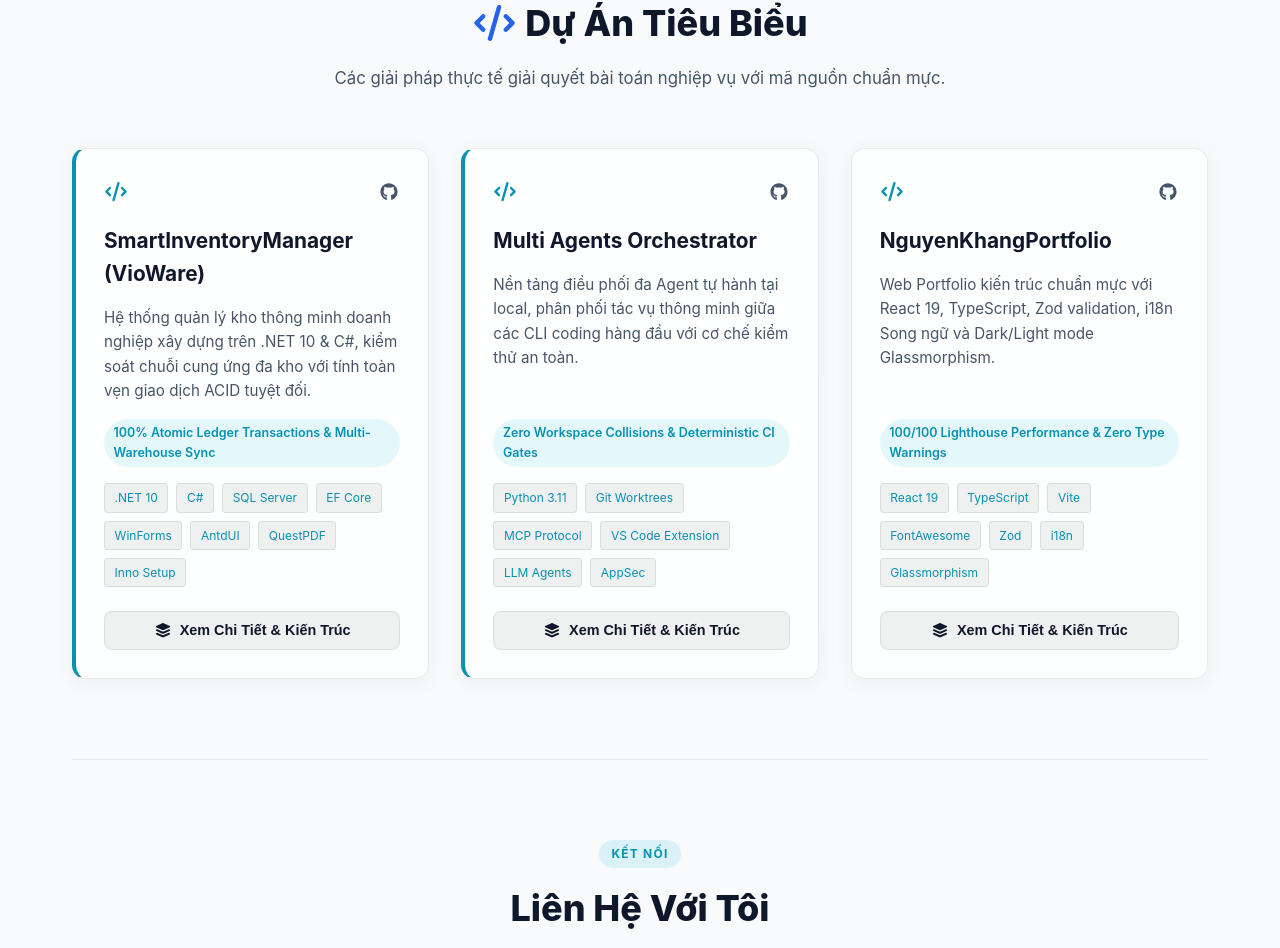
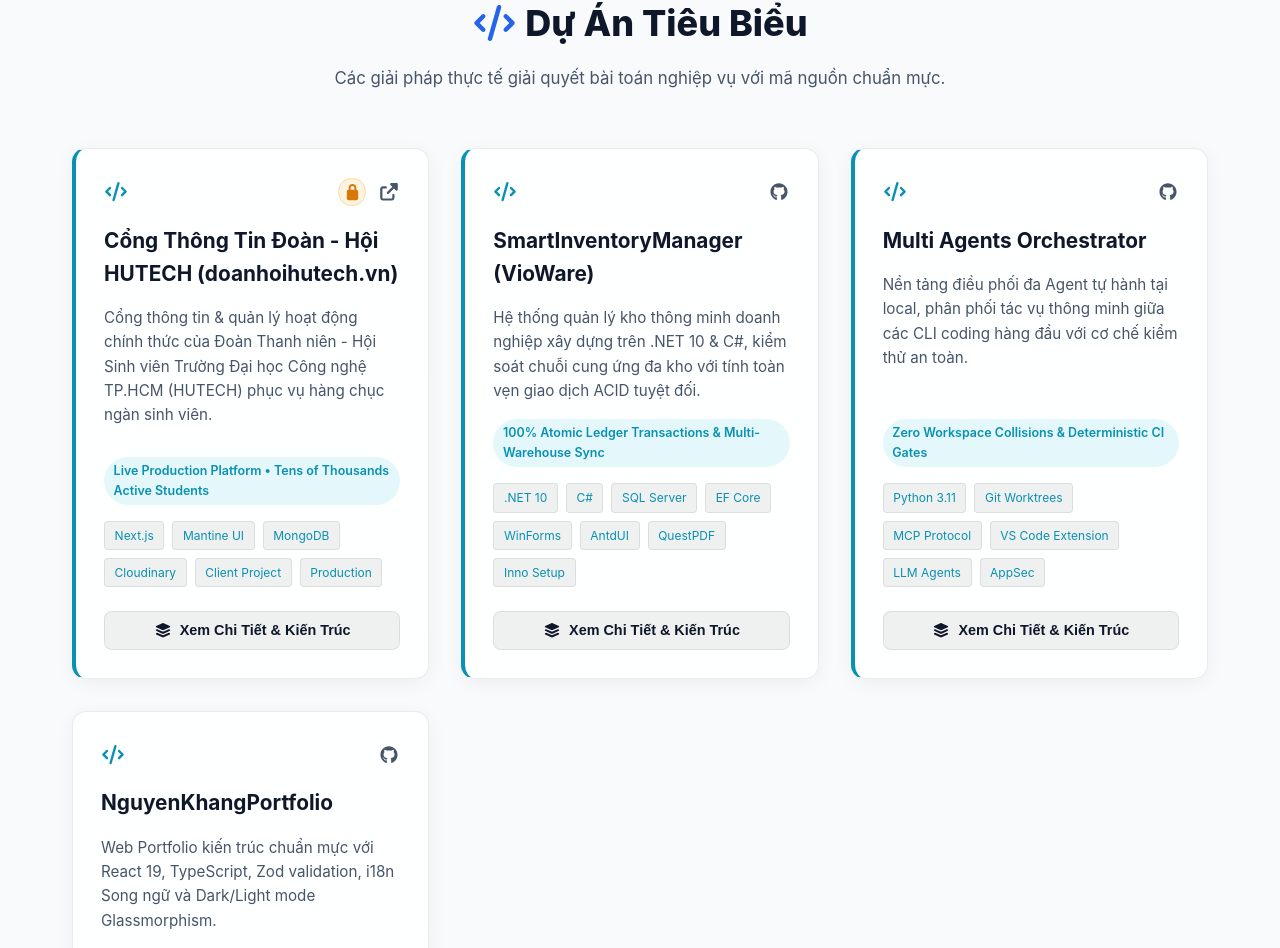
Before and after one commit to khang1604/nguyenkhangportfolio, a React (Vite) app in the folder frontend/: page / in a window 1280 px wide. Shown: the part 2191-3139 px from the top of the page. Built offline with nearby package versions, Linux system fonts and the light colour scheme.

Commit message:
feat(projects): add production client case study for doanhoihutech.vn

```diff
--- a/frontend/src/components/icons/index.ts
+++ b/frontend/src/components/icons/index.ts
@@ -18,6 +18,7 @@ import {
   faCheck,
   faLightbulb,
   faRocket,
+  faLock,
 } from '@fortawesome/free-solid-svg-icons';
 import {
   faGithub,
@@ -47,6 +48,7 @@ export {
   faCheck,
   faLightbulb,
   faRocket,
+  faLock,
   faGithub,
   faLinkedin,
   faReact,
--- a/frontend/src/core/i18n/translations.ts
+++ b/frontend/src/core/i18n/translations.ts
@@ -44,6 +44,8 @@ export interface TranslationDictionary {
     close: string;
     liveDemo: string;
     sourceCode: string;
+    privateRepo: string;
+    clientProject: string;
   };
   contact: {
     badge: string;
@@ -110,6 +112,8 @@ export const translations: Record<Language, TranslationDictionary> = {
       close: 'Đóng',
       liveDemo: 'Bản Demo Trực Tuyến',
       sourceCode: 'Mã Nguồn GitHub',
+      privateRepo: 'Mã nguồn nội bộ khách hàng',
+      clientProject: 'Dự Án Khách Hàng',
     },
     contact: {
       badge: 'Kết Nối',
@@ -172,8 +176,10 @@ export const translations: Record<Language, TranslationDictionary> = {
       keyFeatures: 'Core Capabilities',
       learnings: 'Lessons Learned & Optimizations',
       close: 'Close',
-      liveDemo: 'Live Demo',
+      liveDemo: 'Live Production Demo',
       sourceCode: 'GitHub Source',
+      privateRepo: 'Client Private Repository',
+      clientProject: 'Client Handover',
     },
     contact: {
       badge: 'Connect',
--- a/frontend/src/features/projects/ProjectCard.tsx
+++ b/frontend/src/features/projects/ProjectCard.tsx
@@ -5,6 +5,7 @@ import {
   faExternalLinkAlt,
   faCode,
   faLayerGroup,
+  faLock,
 } from '../../components/icons';
 import type { Project } from '../../core/validation/schemas';
 import { useLanguage } from '../../core/i18n/LanguageContext';
@@ -24,15 +25,24 @@ export const ProjectCard: React.FC<ProjectCardProps> = ({ project, onOpenDetails
           <FontAwesomeIcon icon={faCode} />
         </div>
         <div className="project-links">
-          {project.githubUrl && (
+          {project.githubUrl ? (
             <a
               href={project.githubUrl}
               target="_blank"
               rel="noreferrer"
               aria-label="GitHub Repository"
+              title="GitHub Repository"
             >
               <FontAwesomeIcon icon={faGithub} />
             </a>
+          ) : (
+            <span
+              className="private-repo-badge"
+              title={t.projects.privateRepo}
+              aria-label={t.projects.privateRepo}
+            >
+              <FontAwesomeIcon icon={faLock} />
+            </span>
           )}
           {project.demoUrl && (
             <a
@@ -40,6 +50,7 @@ export const ProjectCard: React.FC<ProjectCardProps> = ({ project, onOpenDetails
               target="_blank"
               rel="noreferrer"
               aria-label="Live Demo"
+              title={t.projects.liveDemo}
             >
               <FontAwesomeIcon icon={faExternalLinkAlt} />
             </a>
--- a/frontend/src/features/projects/ProjectModal.tsx
+++ b/frontend/src/features/projects/ProjectModal.tsx
@@ -8,6 +8,7 @@ import {
   faCheck,
   faLightbulb,
   faRocket,
+  faLock,
 } from '../../components/icons';
 import type { Project } from '../../core/validation/schemas';
 import { useLanguage } from '../../core/i18n/LanguageContext';
@@ -113,7 +114,7 @@ export const ProjectModal: React.FC<ProjectModalProps> = ({ project, onClose })
         {/* Modal Footer */}
         <div className="modal-footer">
           <div className="modal-actions">
-            {project.githubUrl && (
+            {project.githubUrl ? (
               <a
                 href={project.githubUrl}
                 target="_blank"
@@ -122,6 +123,10 @@ export const ProjectModal: React.FC<ProjectModalProps> = ({ project, onClose })
               >
                 <FontAwesomeIcon icon={faGithub} /> {t.projects.sourceCode}
               </a>
+            ) : (
+              <span className="modal-private-note">
+                <FontAwesomeIcon icon={faLock} /> {t.projects.privateRepo}
+              </span>
             )}
             {project.demoUrl && (
               <a
--- a/frontend/src/features/projects/projectsData.ts
+++ b/frontend/src/features/projects/projectsData.ts
@@ -2,7 +2,49 @@ import type { Project } from '../../core/validation/schemas';
 
 export const INITIAL_PROJECTS: Project[] = [
   {
-    id: 'proj-1',
+    id: 'proj-doanhoi',
+    title: 'Cổng Thông Tin Đoàn - Hội HUTECH (doanhoihutech.vn)',
+    shortDescription: {
+      vi: 'Cổng thông tin & quản lý hoạt động chính thức của Đoàn Thanh niên - Hội Sinh viên Trường Đại học Công nghệ TP.HCM (HUTECH) phục vụ hàng chục ngàn sinh viên.',
+      en: 'Official web portal & activity management platform for the Youth Union and Student Association of HUTECH University, serving tens of thousands of students.',
+    },
+    architectureOverview: {
+      vi: 'Nền tảng Full Stack xây dựng trên Next.js (SSR/SSG) kết hợp Mantine UI cho trải nghiệm người dùng hiện đại và chuẩn responsive. Cơ sở dữ liệu NoSQL MongoDB linh hoạt quản lý các cấu trúc dữ liệu tin tức, bài viết phong trào, và tài liệu sinh viên. Tích hợp Cloudinary API tối ưu hóa phân phối hình ảnh/media trên CDN toàn cầu với độ trễ thấp.',
+      en: 'Full-stack platform built on Next.js (SSR/SSG) and Mantine UI delivering modern responsive experiences. Scalable MongoDB NoSQL database modeling complex student profiles, event feeds, and youth movement activities. Cloudinary API integration for automated image/document transformations over a high-speed global CDN.',
+    },
+    keyFeatures: [
+      {
+        vi: 'Hệ thống tin tức, sự kiện và phong trào Đoàn - Hội cập nhật theo thời gian thực',
+        en: 'Real-time broadcast system for youth movement events, official announcements, and university activities',
+      },
+      {
+        vi: 'Giao diện Mantine UI trực quan, đồng bộ nhận diện thương hiệu HUTECH trên cả PC và thiết bị di động',
+        en: 'Modern Mantine UI system fully aligned with HUTECH brand identity across desktop and mobile',
+      },
+      {
+        vi: 'Xử lý và tải lên tệp tin/hình ảnh sự kiện tự động qua CDN Cloudinary với chất lượng tối ưu',
+        en: 'Automated event media uploads, compression, and delivery powered by Cloudinary CDN',
+      },
+      {
+        vi: 'Trang quản trị nội dung (CMS) hỗ trợ biên tập viên xuất bản tin bài và tài liệu phong trào dễ dàng',
+        en: 'Intuitive administrative CMS allowing editors to publish articles, guidelines, and event schedules',
+      },
+      {
+        vi: 'Bàn giao sản phẩm hoàn chỉnh, triển khai trên môi trường Production thực tế với độ sẵn sàng cao',
+        en: 'Successful commercial client handover, deployed to high-availability live production',
+      },
+    ],
+    lessonsLearned: {
+      vi: 'Áp dụng Server-Side Rendering (SSR) và Incremental Static Regeneration (ISR) trong Next.js giúp cổng thông tin đạt điểm SEO vượt trội, tốc độ tải trang tức thì ngay cả trong các đợt cao điểm sinh viên truy cập sự kiện.',
+      en: 'Leveraging Next.js SSR and ISR patterns delivered top-tier SEO indexing and instant page loads, ensuring zero downtime during high-traffic student event spikes.',
+    },
+    tags: ['Next.js', 'Mantine UI', 'MongoDB', 'Cloudinary', 'Client Project', 'Production'],
+    demoUrl: 'https://doanhoihutech.vn/',
+    featured: true,
+    metrics: 'Live Production Platform • Tens of Thousands Active Students',
+  },
+  {
+    id: 'proj-smartinventory',
     title: 'SmartInventoryManager (VioWare)',
     shortDescription: {
       vi: 'Hệ thống quản lý kho thông minh doanh nghiệp xây dựng trên .NET 10 & C#, kiểm soát chuỗi cung ứng đa kho với tính toàn vẹn giao dịch ACID tuyệt đối.',
@@ -44,7 +86,7 @@ export const INITIAL_PROJECTS: Project[] = [
     metrics: '100% Atomic Ledger Transactions & Multi-Warehouse Sync',
   },
   {
-    id: 'proj-2',
+    id: 'proj-multiagents',
     title: 'Multi Agents Orchestrator',
     shortDescription: {
       vi: 'Nền tảng điều phối đa Agent tự hành tại local, phân phối tác vụ thông minh giữa các CLI coding hàng đầu với cơ chế kiểm thử an toàn.',
@@ -72,7 +114,7 @@ export const INITIAL_PROJECTS: Project[] = [
         en: 'Full Model Context Protocol (MCP) compliance and native VS Code Copilot Chat integration',
       },
       {
-        vi: 'Cơ chế Fail-Closed Security Boundary: Chặn đọc secret, bảo vệ an toàn tệp nhạy cảm và dữ liệu cá nhân',
+        vi: 'Cơ chế Fail-Closed Security Boundary: Chặn rò rỉ secret, bảo vệ an toàn tệp nhạy cảm và dữ liệu cá nhân',
         en: 'Fail-closed security invariants: Zero secret leaks, sandbox boundary protection, and uncommitted code safety',
       },
     ],
@@ -86,7 +128,7 @@ export const INITIAL_PROJECTS: Project[] = [
     metrics: 'Zero Workspace Collisions & Deterministic CI Gates',
   },
   {
-    id: 'proj-3',
+    id: 'proj-portfolio',
     title: 'NguyenKhangPortfolio',
     shortDescription: {
       vi: 'Web Portfolio kiến trúc chuẩn mực với React 19, TypeScript, Zod validation, i18n Song ngữ và Dark/Light mode Glassmorphism.',
--- a/frontend/src/index.css
+++ b/frontend/src/index.css
@@ -463,6 +463,32 @@ a {
   color: var(--text-primary);
 }
 
+.private-repo-badge {
+  display: inline-flex;
+  align-items: center;
+  justify-content: center;
+  color: var(--accent-gold);
+  font-size: 0.95rem;
+  background-color: rgba(245, 158, 11, 0.12);
+  width: 28px;
+  height: 28px;
+  border-radius: 50%;
+  border: 1px solid rgba(245, 158, 11, 0.25);
+}
+
+.modal-private-note {
+  display: inline-flex;
+  align-items: center;
+  gap: 0.5rem;
+  font-size: 0.85rem;
+  font-weight: 600;
+  color: var(--accent-gold);
+  background-color: rgba(245, 158, 11, 0.12);
+  border: 1px solid rgba(245, 158, 11, 0.25);
+  padding: 0.5rem 0.9rem;
+  border-radius: var(--radius-sm);
+}
+
 .project-title {
   font-size: 1.3rem;
   font-weight: 700;
```
Also changed, not shown: 1 other file (tests, documents, lock files or other folders).
